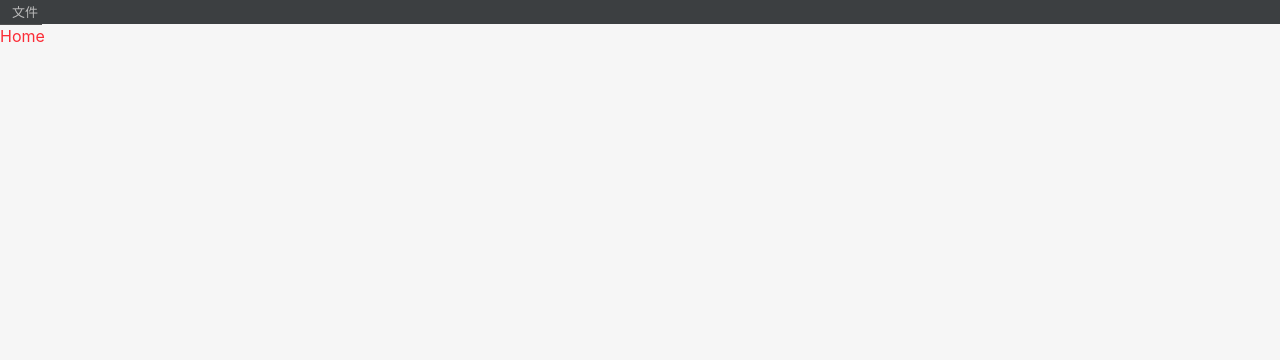
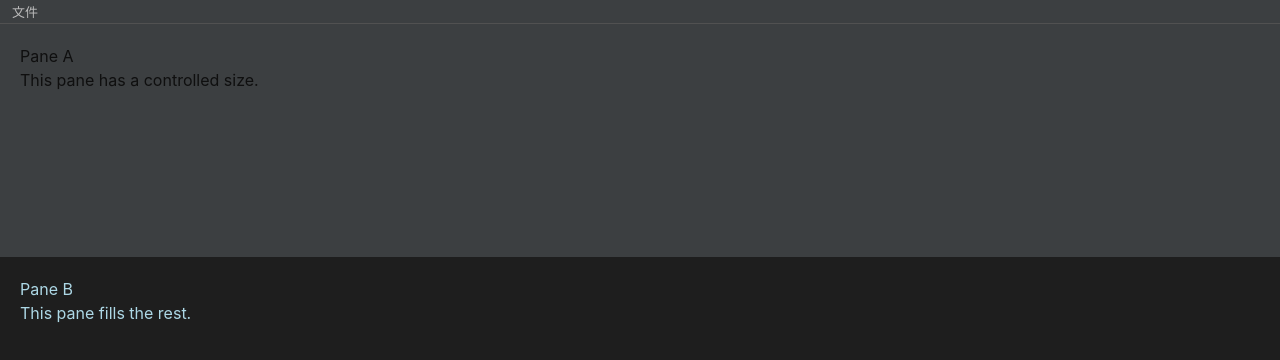
Before and after one commit to 1940879828/tauri-taro-git, a React (Vite) app: page /home in a window 1280 px wide. Shown: the top 360 px of the page. Built offline with nearby package versions, Linux system fonts and the light colour scheme.

Commit message:
feat: 添加宽度可变布局组件SplitPane

```diff
--- a/src/App.tsx
+++ b/src/App.tsx
@@ -1,21 +1,23 @@
 import "./App.css"
+import { useNavigate } from "react-router"
 import { useRepositoriesStore } from "./stores/useRepositoriesStore"
 
 function App() {
+  const navigate = useNavigate()
   const { openRepo } = useRepositoriesStore()
 
   const handleOpenRepo = async () => {
     console.log("handleOpenRepo")
     const info = await openRepo()
     if (info) {
-      console.log(info)
+      navigate("/home", { replace: true })
     }
   }
 
   return (
     <main className="flex-1 flex items-center justify-center w-full h-full bg-[#1e1e1e]">
       <div
-        className="text-[14px] cursor-pointer text-[#bbb] bg-[#4c5052] w-fit px-3 py-1 border-[#5e6060] border rounded-[3px]"
+        className="text-[13px] cursor-pointer text-[#bbb] bg-[#4c5052] w-fit px-3 py-0 border-[#5e6060] border rounded-[3px]"
         onClick={() => handleOpenRepo()}
       >
         打开仓库
--- /dev/null
+++ b/src/components/SplitPane/index.tsx
@@ -0,0 +1,171 @@
+import type React from "react"
+import { useCallback, useEffect, useRef, useState } from "react"
+
+/**
+ * SplitPane 组件 Props 定义
+ */
+interface SplitPaneProps {
+  children: [React.ReactNode, React.ReactNode] // 必须传入2个子元素
+  direction?: "horizontal" | "vertical" // 布局方向
+  initialSize?: number | string // 初始大小 (px数字, "px"字符串, "%"字符串)
+  minSize?: number // 最小尺寸 (px)
+  splitterSize?: number // 可拖动区域的大小 (px)，默认 1px
+}
+
+const SplitPane: React.FC<SplitPaneProps> = ({
+  children,
+  direction = "horizontal",
+  initialSize = "50%",
+  minSize = 50,
+  splitterSize = 10 // 虽然看起来是线，但为了易于拖拽，默认热区可以设大一点，比如10px，视觉上可以是透明的
+}) => {
+  const containerRef = useRef<HTMLDivElement>(null)
+  const [paneSize, setPaneSize] = useState<string | number>(initialSize)
+  const [isDragging, setIsDragging] = useState(false)
+
+  // 布局方向相关的属性映射
+  const isHorizontal = direction === "horizontal"
+  const sizeProp = isHorizontal ? "width" : "height"
+  const clientAxis = isHorizontal ? "clientX" : "clientY"
+  const cursorStyle = isHorizontal ? "ew-resize" : "ns-resize"
+
+  // 将传入的 size 转换为 CSS 可用的字符串
+  const formatSize = (size: number | string) => {
+    if (typeof size === "number") return `${size}px`
+    return size
+  }
+
+  // 开始拖拽
+  const handleMouseDown = (e: React.MouseEvent) => {
+    e.preventDefault()
+    setIsDragging(true)
+  }
+
+  // 拖拽逻辑 (绑定到 window 以防止鼠标移出区域失效)
+  const handleMouseMove = useCallback(
+    (e: MouseEvent) => {
+      if (!isDragging || !containerRef.current) return
+
+      const containerRect = containerRef.current.getBoundingClientRect()
+      const containerSize = isHorizontal
+        ? containerRect.width
+        : containerRect.height
+      const containerStart = isHorizontal
+        ? containerRect.left
+        : containerRect.top
+
+      // 计算鼠标相对于容器的位置
+      let newSizePx = e[clientAxis] - containerStart
+
+      // 限制最小尺寸 (Pane 1)
+      if (newSizePx < minSize) {
+        newSizePx = minSize
+      }
+
+      // 限制最大尺寸 (Pane 2 也要保留 minSize)
+      if (newSizePx > containerSize - minSize) {
+        newSizePx = containerSize - minSize
+      }
+
+      // 如果初始单位是百分比，则转换回百分比，否则保持像素
+      const isPercentage =
+        typeof paneSize === "string" && paneSize.endsWith("%")
+
+      if (isPercentage) {
+        const newSizePercent = (newSizePx / containerSize) * 100
+        setPaneSize(`${newSizePercent.toFixed(2)}%`)
+      } else {
+        setPaneSize(newSizePx)
+      }
+    },
+    [isDragging, isHorizontal, minSize, paneSize, clientAxis]
+  )
+
+  // 停止拖拽
+  const handleMouseUp = useCallback(() => {
+    setIsDragging(false)
+  }, [])
+
+  // 全局事件监听
+  useEffect(() => {
+    if (isDragging) {
+      window.addEventListener("mousemove", handleMouseMove)
+      window.addEventListener("mouseup", handleMouseUp)
+      // 拖拽时禁用 body 的 user-select 防止文字反白
+      document.body.style.userSelect = "none"
+      document.body.style.cursor = cursorStyle
+    } else {
+      window.removeEventListener("mousemove", handleMouseMove)
+      window.removeEventListener("mouseup", handleMouseUp)
+      document.body.style.userSelect = ""
+      document.body.style.cursor = ""
+    }
+
+    return () => {
+      window.removeEventListener("mousemove", handleMouseMove)
+      window.removeEventListener("mouseup", handleMouseUp)
+    }
+  }, [isDragging, handleMouseMove, handleMouseUp, cursorStyle])
+
+  return (
+    <div
+      ref={containerRef}
+      style={{
+        display: "flex",
+        flexDirection: isHorizontal ? "row" : "column",
+        width: "100%",
+        height: "100%",
+        position: "relative", // 为了让分割线 absolute 定位
+        overflow: "hidden"
+      }}
+    >
+      {/* 区域 1: 受控大小 */}
+      <div
+        style={{
+          [sizeProp]: formatSize(paneSize),
+          flexShrink: 0, // 防止被压缩
+          overflow: "auto",
+          position: "relative"
+        }}
+      >
+        {children[0]}
+      </div>
+
+      {/* 分割线 (Splitter) - 覆盖层 */}
+      <div
+        onMouseDown={handleMouseDown}
+        style={{
+          position: "absolute",
+          zIndex: 1000, // 确保在最上层
+          // 动态定位：让它跟随 Pane 1 的边缘
+          [isHorizontal ? "left" : "top"]: formatSize(paneSize),
+          // 尺寸设置
+          [isHorizontal ? "width" : "height"]: `${splitterSize}px`,
+          [isHorizontal ? "height" : "width"]: "100%",
+          // 核心：通过 transform 居中对齐到分割线，使其不占位但能被点中
+          transform: isHorizontal ? "translateX(-50%)" : "translateY(-50%)",
+          cursor: cursorStyle,
+          // 视觉上透明 (或者为了调试可以加背景色)
+          backgroundColor: "transparent",
+          // 如果你想看到一条细线作为视觉提示，可以取消下面这行的注释：
+          // borderLeft: isHorizontal ? '1px solid rgba(0,0,0,0.1)' : 'none',
+          // borderTop: !isHorizontal ? '1px solid rgba(0,0,0,0.1)' : 'none',
+          touchAction: "none" // 优化触摸设备
+        }}
+      />
+
+      {/* 区域 2: 自动填充剩余空间 */}
+      <div
+        style={{
+          flex: 1,
+          overflow: "auto",
+          position: "relative"
+        }}
+      >
+        {children[1]}
+      </div>
+    </div>
+  )
+}
+
+export default SplitPane
--- a/src/components/Toolbar/index.module.css
+++ b/src/components/Toolbar/index.module.css
@@ -8,13 +8,13 @@
   height: 24px;
   font-size: 13px;
   color: var(--color-1);
+  border-bottom: 1px solid var(--border-color-1);
 }
 
 .options {
   display: flex;
   padding-left: 8px;
   flex-direction: row;
-  border-bottom: 1px solid var(--border-color-1);
 }
 
 .option {
--- a/src/pages/Home.tsx
+++ b/src/pages/Home.tsx
@@ -1,5 +1,32 @@
+import SplitPane from "@/components/SplitPane"
+
 const Home = () => {
-  return <div className="text-red-500">Home</div>
+  return (
+    <div className="h-full">
+        <SplitPane
+          direction="vertical"
+          initialSize="30%"
+          minSize={100}
+          splitterSize={10} // 实际上有一条10px宽的隐形区域可以拖动
+        >
+          {/* 左侧/上方区域 */}
+          <div
+            style={{ background: "#3c3f41", height: "100%", padding: "20px" }}
+          >
+            <h2>Pane A</h2>
+            <p>This pane has a controlled size.</p>
+          </div>
+
+          {/* 右侧/下方区域 */}
+          <div
+            style={{ background: "#1e1e1e", color: 'lightblue', height: "100%", padding: "20px" }}
+          >
+            <h2>Pane B</h2>
+            <p>This pane fills the rest.</p>
+          </div>
+        </SplitPane>
+    </div>
+  )
 }
 
 export default Home
```
